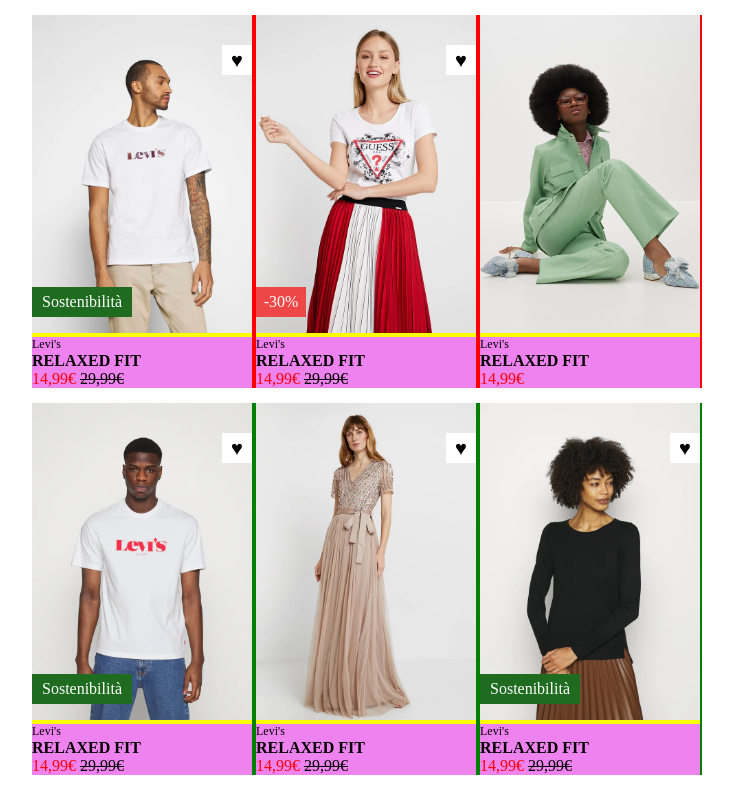
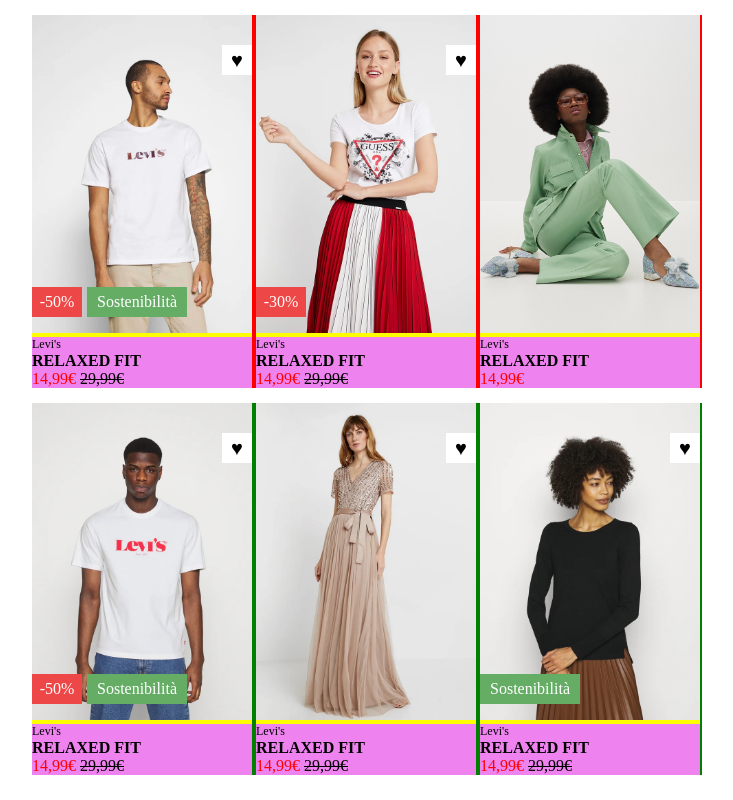
Before and after one commit to amedeo-pasanisi/htmlcss-shop, a plain HTML site: page index.html in a window 1280 px wide. Shown: the whole page, without its empty margins (273-1006 px from the left). Drawn offline with Linux system fonts and the light colour scheme.

Commit message:
fine posizionamento tag

```diff
--- a/css/style.css
+++ b/css/style.css
@@ -90,9 +90,13 @@
 
 .verde{
     width: 100px;
-    background-color: rgb(31, 107, 31);
+    background-color: rgb(101, 173, 101);
 
     bottom: 20px;
+}
+
+.rosso ~ .verde{
+    left: 55px;
 }
 
 .cuore{
```
